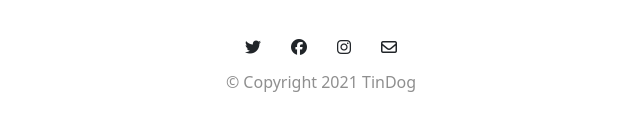
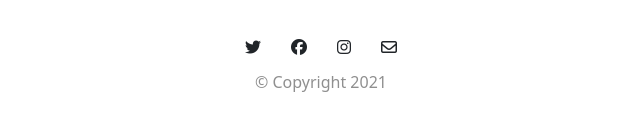
Before and after one commit to ishita152001/tingdog, a plain HTML site: page index.html in a window 1280 px wide. Shown: the part 2807-2937 px from the top of the page, 319-959 px from the left. Drawn offline with nearby package versions, Linux system fonts and the light colour scheme.

Commit message:
Update index.html

```diff
--- a/index.html
+++ b/index.html
@@ -204,7 +204,7 @@
   <footer id="footer">
     <i class="fab fa-twitter icon-footer"></i><i class="fab fa-facebook icon-footer"></i><i
       class="fab fa-instagram icon-footer"></i><i class="far fa-envelope icon-footer"></i>
-    <p class="cta-para">© Copyright 2021 TinDog</p>
+    <p class="cta-para">© Copyright 2021 </p>
 
   </footer>
 
```
